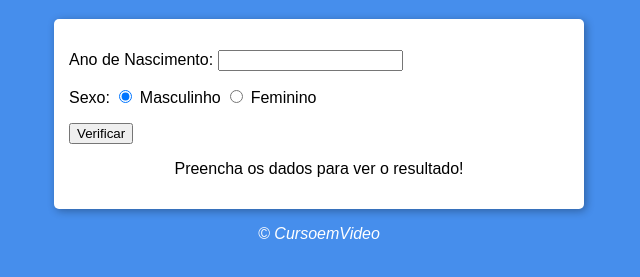
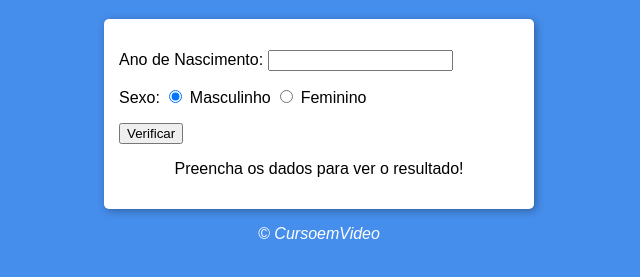
Before and after one commit to lucianorb19/Estudos_JavaScript, a plain HTML site: page aula06_ex/ex15/modelo.html in a window 1280 px wide. Shown: the part 61-338 px from the top of the page, without its empty margins (321-961 px from the left). Drawn offline with Linux system fonts and the light colour scheme.

Commit message:
ex15 - finalizado

```diff
--- a/aula06_ex/ex15/estilo.css
+++ b/aula06_ex/ex15/estilo.css
@@ -14,14 +14,11 @@ section{
     background-color: white;
     border-radius: 5px;
     padding: 15px;
-    width: 500px;
+    width: 400px;
     margin: auto;
     box-shadow: 2px 2px 8px rgba(0, 0, 0, 0.322);
 }
 
-div#resultado{
-    text-align: center;
-}
 
 footer{
     color: white;
--- a/aula06_ex/ex15/modelo.html
+++ b/aula06_ex/ex15/modelo.html
@@ -31,7 +31,7 @@
         </p>
        </div>
 
-       <div id="resultado">
+       <div id="resultado" style="text-align: center;">
         <p>Preencha os dados para ver o resultado!</p>
        </div>
     </section>
--- a/aula06_ex/ex15/script.js
+++ b/aula06_ex/ex15/script.js
@@ -40,6 +40,7 @@ function verificar(){
         //SE FOI MARCADO MASCULINO
         if(sexo[0].checked){//HOMEM
             genero='Homem'
+
             //CONDICIONAL DEFINIÇÃO DA FOTO PELA IDADE
             if (idade >=0 && idade <10){//CRIANÇA
                 img.setAttribute('src','imagens/criancaM.png')
@@ -62,11 +63,13 @@ function verificar(){
                 img.setAttribute('src','imagens/idosoF.png')
             }
         }
+        //NÃO FUNCIONA FORA DO IF. ESCOPO ?
+        resultado.style.textAlign= 'center'//NÃO FUNCIONA
+        resultado.innerHTML=`${genero} de ${idade} anos.`
+        resultado.appendChild(img)//MOSTRA A IMAGEM
         }
 
-        //NÃO FUNCIONA FORA DO IF. ESCOPO ?
-        resultado.innerHTML=`${genero} de ${idade} anos.`
-        resultado.appendChild(img)//MOSTRA A IMAGEM
+
     }
 
 }
```
